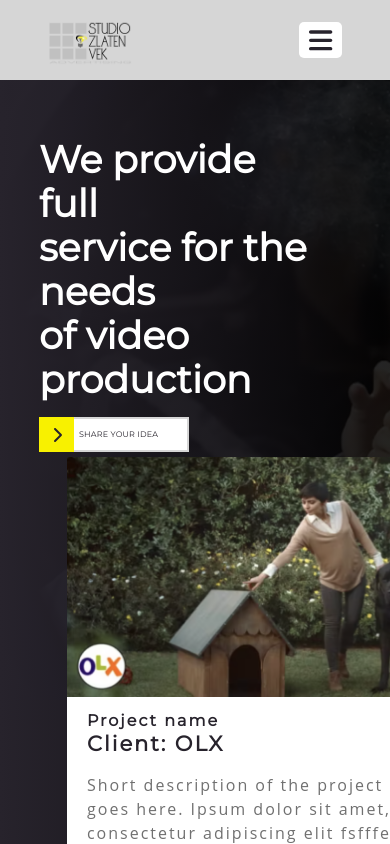
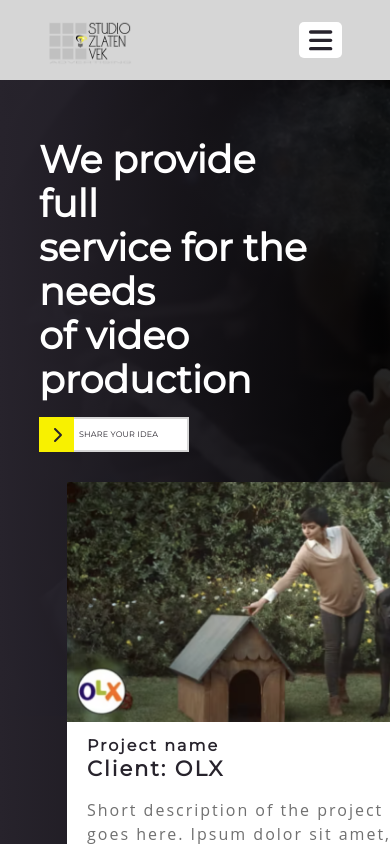
Before and after one commit to Walls-Team/zlatenLanding, a React (Create React App) app: page / in a window 390 px wide. Shown: the top 844 px of the page. Built offline with nearby package versions, Linux system fonts and the light colour scheme.

Commit message:
fix: responsive height

```diff
--- a/src/components/css/Header.scss
+++ b/src/components/css/Header.scss
@@ -1,4 +1,3 @@
-
 .header {
 
   width: 100%;
@@ -65,7 +64,7 @@
 
 @media (max-width: 820px) {
   .header {
-    height: 930px;
+    height: 955px;
 
     .content {
       background-position: -250px;
```
